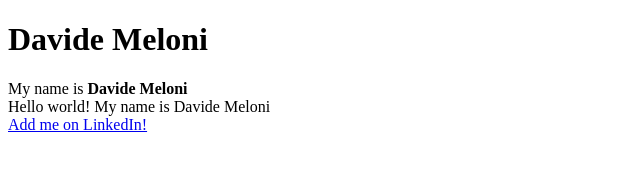
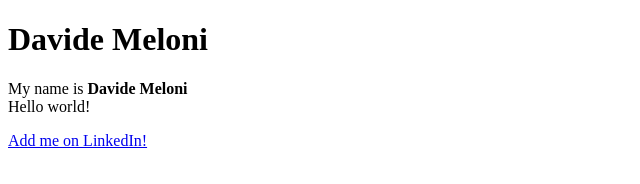
Before and after one commit to CuriousAgent/CuriousAgent.github.io, a plain HTML site: page index.html in a window 1280 px wide. Shown: the whole page, without its empty margins (0-640 px from the left). Drawn offline with Linux system fonts and the light colour scheme.

Commit message:
Update index.html

```diff
--- a/index.html
+++ b/index.html
@@ -6,10 +6,10 @@
 <body>
 <h1>Davide Meloni</h1>
 <!--<img src='https://curiousagent.github.io/profile_pic.jpg' width="170" height="200" alt="profile pic">-->
+<p>
 My name is <strong>Davide Meloni</strong> <br>
 Hello world!
-My name is Davide Meloni
-<br>
+<p>
 <a href="https://linkedin.com/in/davide-meloni"> Add me on LinkedIn! </a>
 </body>
 </html>
```
